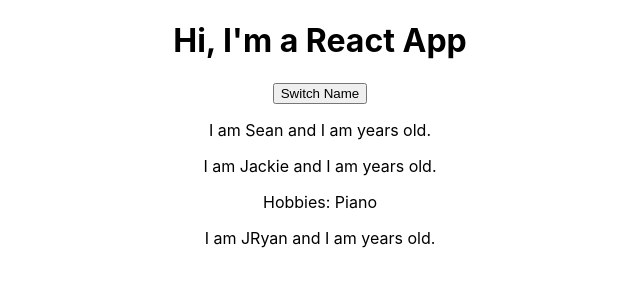
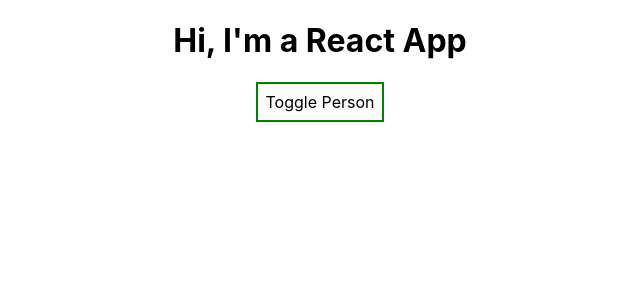
Before and after one commit to SandraCoburn/react-tutorial-practice, a React (Create React App) app in the folder props/: page / in a window 1280 px wide. Shown: the top 300 px of the page, without its empty margins (320-960 px from the left). Built offline with nearby package versions, Linux system fonts and the light colour scheme.

Commit message:
Added a toggle button, function

```diff
--- a/props/src/App.js
+++ b/props/src/App.js
@@ -14,34 +14,68 @@
       ],
     };
   }
-  switchNameHandler = () => {
+
+  nameChangeHandler = (event) => {
+    this.setState({
+      persons: [
+        { name: "Sean", age: 17 },
+        { name: event.target.value, age: 13 },
+        { name: "Jackie", age: 16 },
+      ],
+    });
+  };
+  switchNameHandler = (newName) => {
     // console.log("was clicke");
     //State shouldn't be changed Don't do this: this.state.persons[0].name = "Sean Coburn"
     this.setState({
       persons: [
-        { name: "Sean Coburn", age: 17 },
+        { name: newName, age: 17 },
         { name: "Jackie", age: 16 },
         { name: "JRyan", age: 12 },
       ],
+      showPersons: false,
     });
+  };
+  togglePersonsHandler = () => {
+    const doesShow = this.state.showPersons;
+    this.setState({ showPersons: !doesShow });
   };
 
   render() {
+    const style = {
+      backgroundColor: "white",
+      font: "inherit",
+      border: "2px solid green",
+      padding: "8px",
+      cursor: "pointer",
+    };
+
     return (
       <div className="App">
         <h1>Hi, I'm a React App</h1>
-        <button onclick={this.switchNameHandler}>Switch Name</button>
+        <button style={style} onClick={this.togglePersonsHandler}>
+          Toggle Person
+        </button>
+        {this.state.showPersons ? (
+          <div>
             <Person
               name={this.state.persons[0].name}
-          age={this.state.persons.age}
+              age={this.state.persons[0].age}
             />
-        <Person name={this.state.persons[1].name} age={this.state.persons.age}>
+            <Person
+              name={this.state.persons[1].name}
+              age={this.state.persons[1].age}
+              click={this.switchNameHandler.bind(this, "Sean!!!")}
+              changed={this.nameChangeHandler}
+            >
               Hobbies: Piano
             </Person>
             <Person
               name={this.state.persons[2].name}
-          age={this.state.persons.age}
+              age={this.state.persons[2].age}
             />
+          </div>
+        ) : null}
       </div>
     );
   }
--- /dev/null
+++ b/props/src/Person/Person.css
@@ -0,0 +1,9 @@
+.Person {
+  width: 60%;
+  margin: 16px auto;
+
+  border: 1px solid rgb(89, 89, 95);
+  box-shadow: 0 2px 3px #ccc;
+  padding: 16px;
+  text-align: center;
+}
--- a/props/src/Person/Person.js
+++ b/props/src/Person/Person.js
@@ -1,13 +1,14 @@
-import React, { useState } from "react";
+import React from "react";
+import "./Person.css";
 
 const Person = (props) => {
-  const [stateArr, setStateArr] = useState([]);
   return (
-    <div>
-      <p>
+    <div className="Person">
+      <p onClick={props.click}>
         I am {props.name} and I am {props.age} years old.
       </p>
       <p>{props.children}</p>
+      <input type="text" onChange={props.changed} value={props.name} />
     </div>
   );
 };
```
Lines whose indentation alone changed are shown as unchanged.
